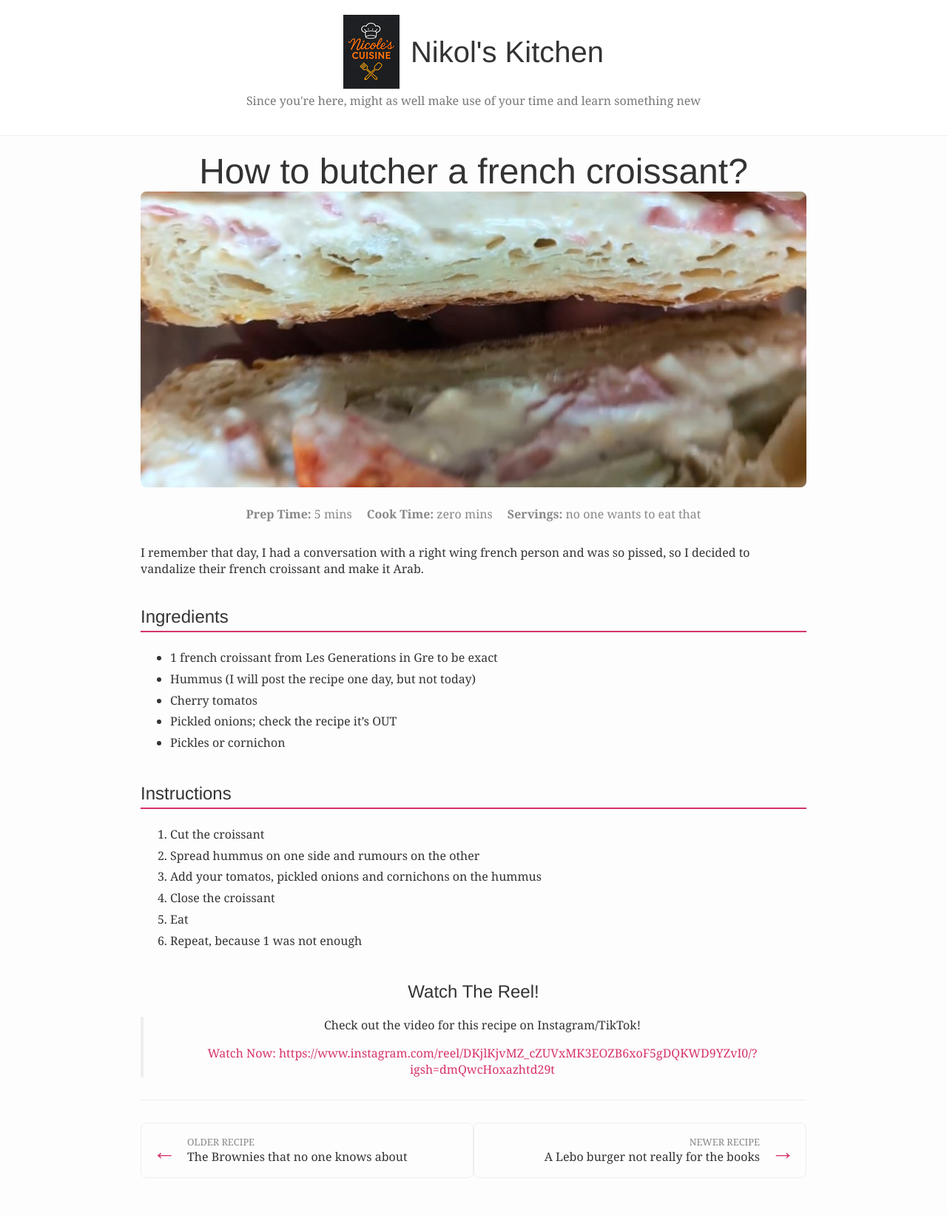
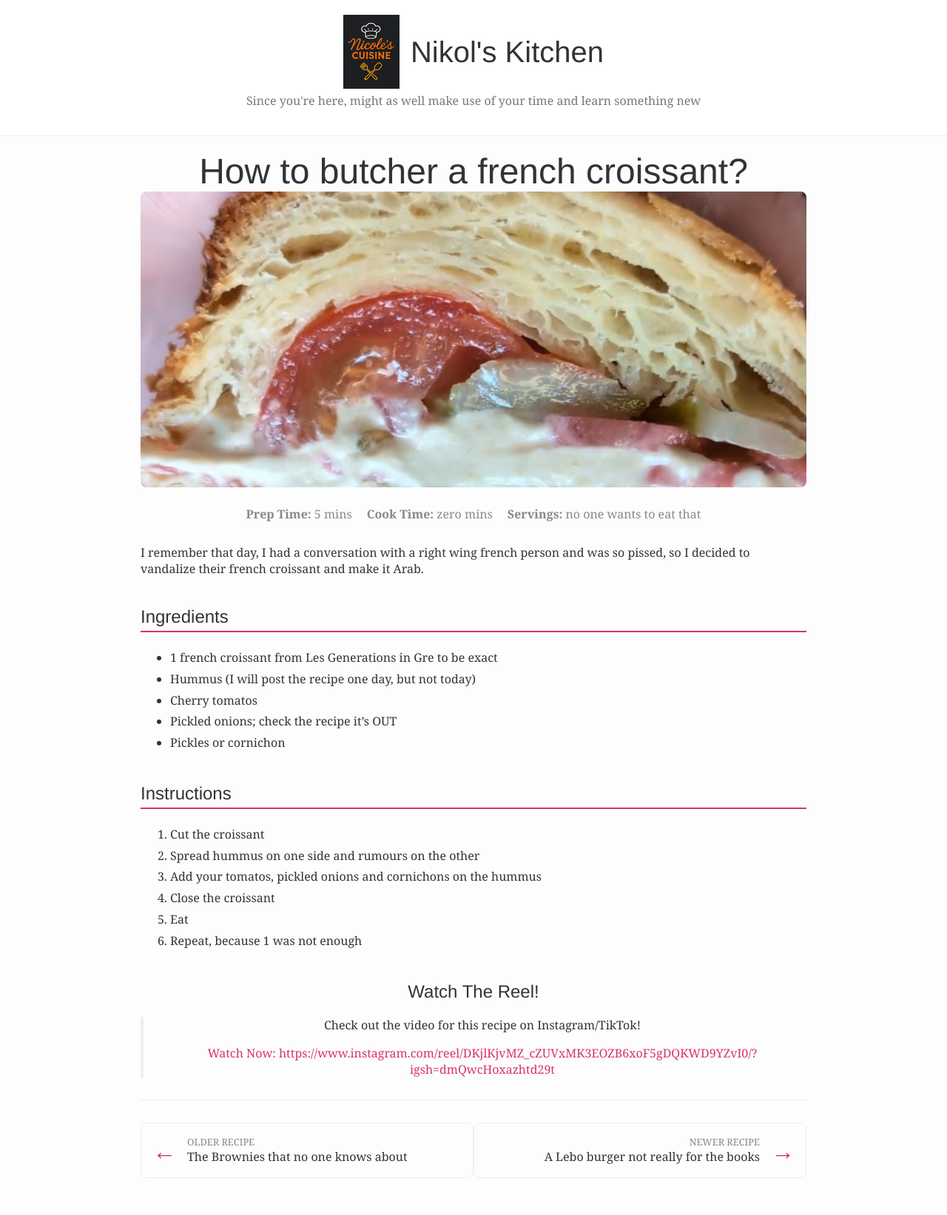
Before and after one commit to AntiLibrary5/nicools-kitchen, a Jekyll site: the page built from _posts/2025-08-20-croissant-lebanese.md, in a window 1280 px wide. Shown: the whole page at 74% size. Built offline with Jekyll 4.4.1, drawn with Linux system fonts in a browser that asks for light colours.

Commit message:
new croissant lebanese resized pic

```diff
--- a/_posts/2025-08-20-croissant-lebanese.md
+++ b/_posts/2025-08-20-croissant-lebanese.md
@@ -1,7 +1,7 @@
 ---
 layout: post
 title: "How to butcher a french croissant?"
-image: /assets/images/leb-croissant.jpg
+image: /assets/images/leb-croissant-resized.jpg
 prep_time: "5 mins"
 cook_time: "zero mins"
 servings: "no one wants to eat that"
```
Also changed, not shown: assets/images/leb-croissant-resized.jpg (added).
